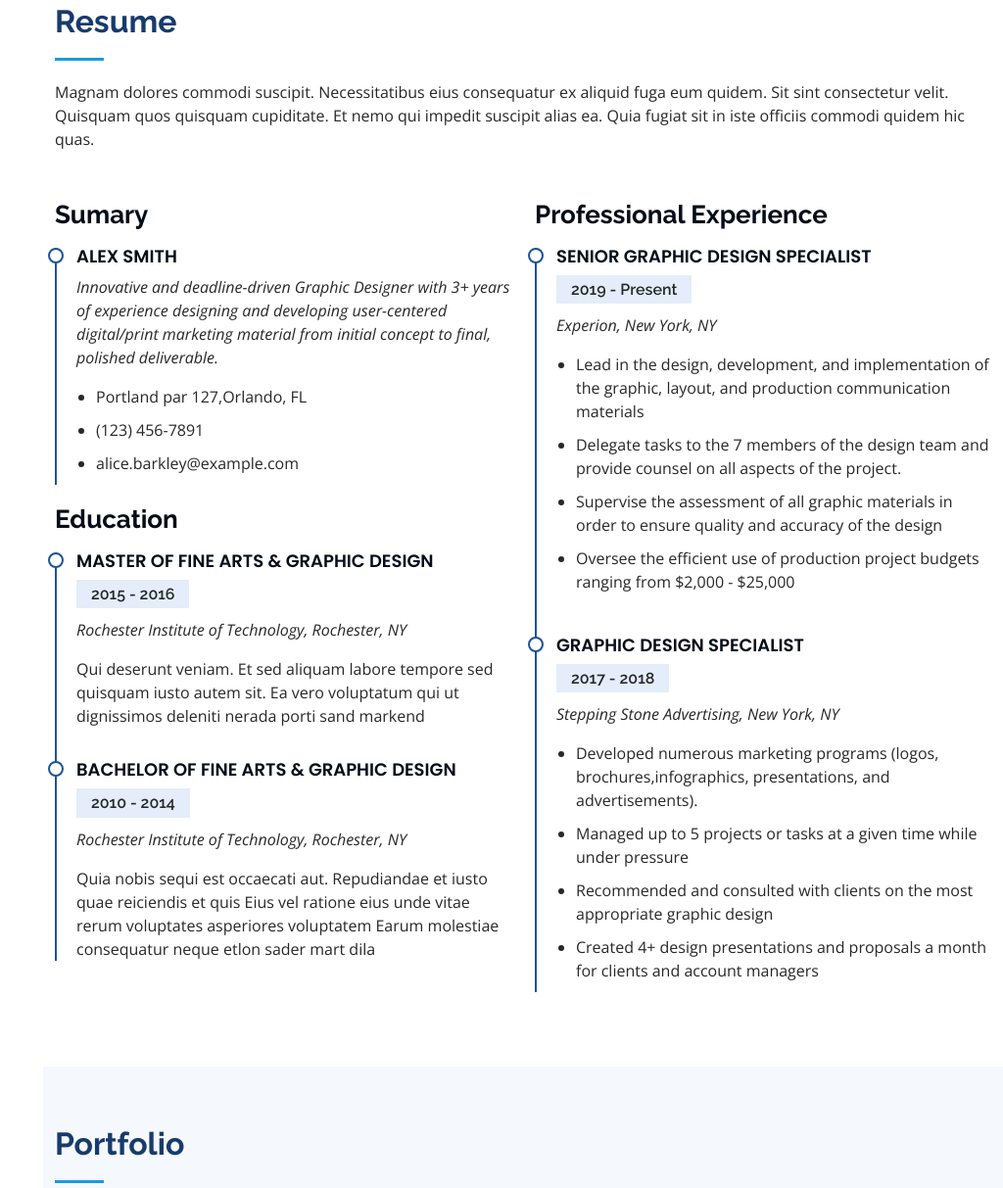
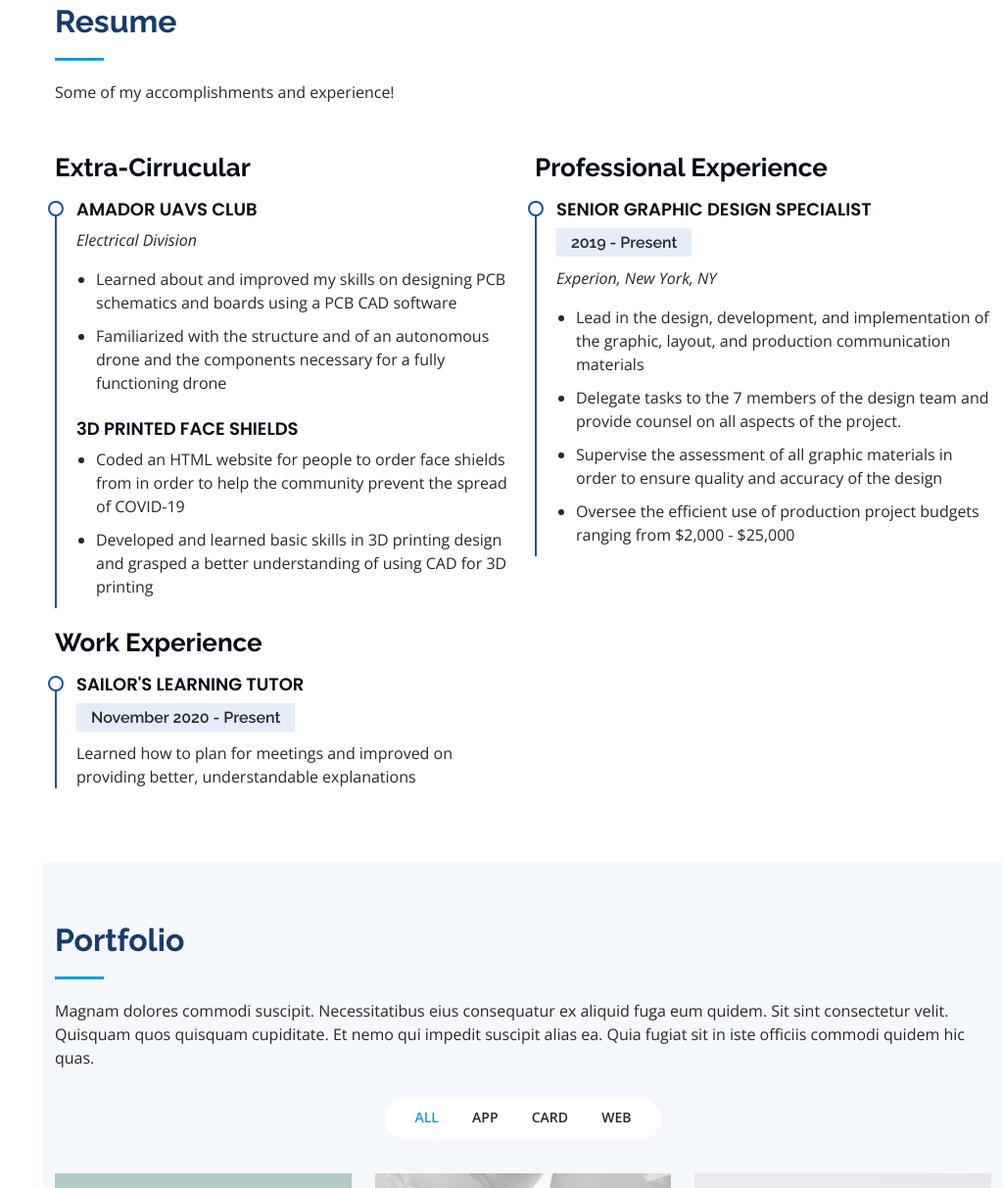
Before and after one commit to achen-2/austinchen, a plain HTML site: page index.html in a window 1280 px wide. Shown: the part 1820-3033 px from the top of the page at 98% size, without its empty margins (256-1280 px from the left). Drawn offline with nearby package versions, Linux system fonts and the light colour scheme.

Commit message:
Update index.html

```diff
--- a/index.html
+++ b/index.html
@@ -195,36 +195,35 @@
 
         <div class="section-title">
           <h2>Resume</h2>
-          <p>Magnam dolores commodi suscipit. Necessitatibus eius consequatur ex aliquid fuga eum quidem. Sit sint consectetur velit. Quisquam quos quisquam cupiditate. Et nemo qui impedit suscipit alias ea. Quia fugiat sit in iste officiis commodi quidem hic quas.</p>
+          <p>Some of my accomplishments and experience!</p>
         </div>
 
         <div class="row">
           <div class="col-lg-6" data-aos="fade-up">
-            <h3 class="resume-title">Sumary</h3>
+            <h3 class="resume-title">Extra-Cirrucular</h3>
             <div class="resume-item pb-0">
-              <h4>Alex Smith</h4>
-              <p><em>Innovative and deadline-driven Graphic Designer with 3+ years of experience designing and developing user-centered digital/print marketing material from initial concept to final, polished deliverable.</em></p>
+              <h4>Amador UAVs Club</h4>
+              <p><em>Electrical Division</em></p>
               <ul>
-                <li>Portland par 127,Orlando, FL</li>
-                <li>(123) 456-7891</li>
-                <li>alice.barkley@example.com</li>
+                <li>Learned about and improved my skills on designing PCB schematics and boards using a PCB CAD software</li>
+                <li>Familiarized with the structure and of an autonomous drone and the components necessary for a fully functioning drone</li>
+              </ul>
+
+              <h4>3D Printed Face Shields</h4>
+                <ul>
+                  <li>Coded an HTML website for people to order face shields from in order to help the community prevent the spread of COVID-19</li>
+                  <li>Developed and learned basic skills in 3D printing design and grasped a better understanding of using CAD for 3D printing</li>
               </ul>
             </div>
 
-            <h3 class="resume-title">Education</h3>
+            <h3 class="resume-title">Work Experience</h3>
             <div class="resume-item">
-              <h4>Master of Fine Arts &amp; Graphic Design</h4>
-              <h5>2015 - 2016</h5>
-              <p><em>Rochester Institute of Technology, Rochester, NY</em></p>
-              <p>Qui deserunt veniam. Et sed aliquam labore tempore sed quisquam iusto autem sit. Ea vero voluptatum qui ut dignissimos deleniti nerada porti sand markend</p>
-            </div>
-            <div class="resume-item">
-              <h4>Bachelor of Fine Arts &amp; Graphic Design</h4>
-              <h5>2010 - 2014</h5>
-              <p><em>Rochester Institute of Technology, Rochester, NY</em></p>
-              <p>Quia nobis sequi est occaecati aut. Repudiandae et iusto quae reiciendis et quis Eius vel ratione eius unde vitae rerum voluptates asperiores voluptatem Earum molestiae consequatur neque etlon sader mart dila</p>
+              <h4>Sailor's Learning Tutor</h4>
+              <h5>November 2020 - Present</h5>
+              <p>Learned how to plan for meetings and improved on providing better, understandable explanations</p>
             </div>
           </div>
+
           <div class="col-lg-6" data-aos="fade-up" data-aos-delay="100">
             <h3 class="resume-title">Professional Experience</h3>
             <div class="resume-item">
@@ -236,17 +235,6 @@
                 <li>Delegate tasks to the 7 members of the design team and provide counsel on all aspects of the project. </li>
                 <li>Supervise the assessment of all graphic materials in order to ensure quality and accuracy of the design</li>
                 <li>Oversee the efficient use of production project budgets ranging from $2,000 - $25,000</li>
-              </ul>
-            </div>
-            <div class="resume-item">
-              <h4>Graphic design specialist</h4>
-              <h5>2017 - 2018</h5>
-              <p><em>Stepping Stone Advertising, New York, NY</em></p>
-              <ul>
-                <li>Developed numerous marketing programs (logos, brochures,infographics, presentations, and advertisements).</li>
-                <li>Managed up to 5 projects or tasks at a given time while under pressure</li>
-                <li>Recommended and consulted with clients on the most appropriate graphic design</li>
-                <li>Created 4+ design presentations and proposals a month for clients and account managers</li>
               </ul>
             </div>
           </div>
```
